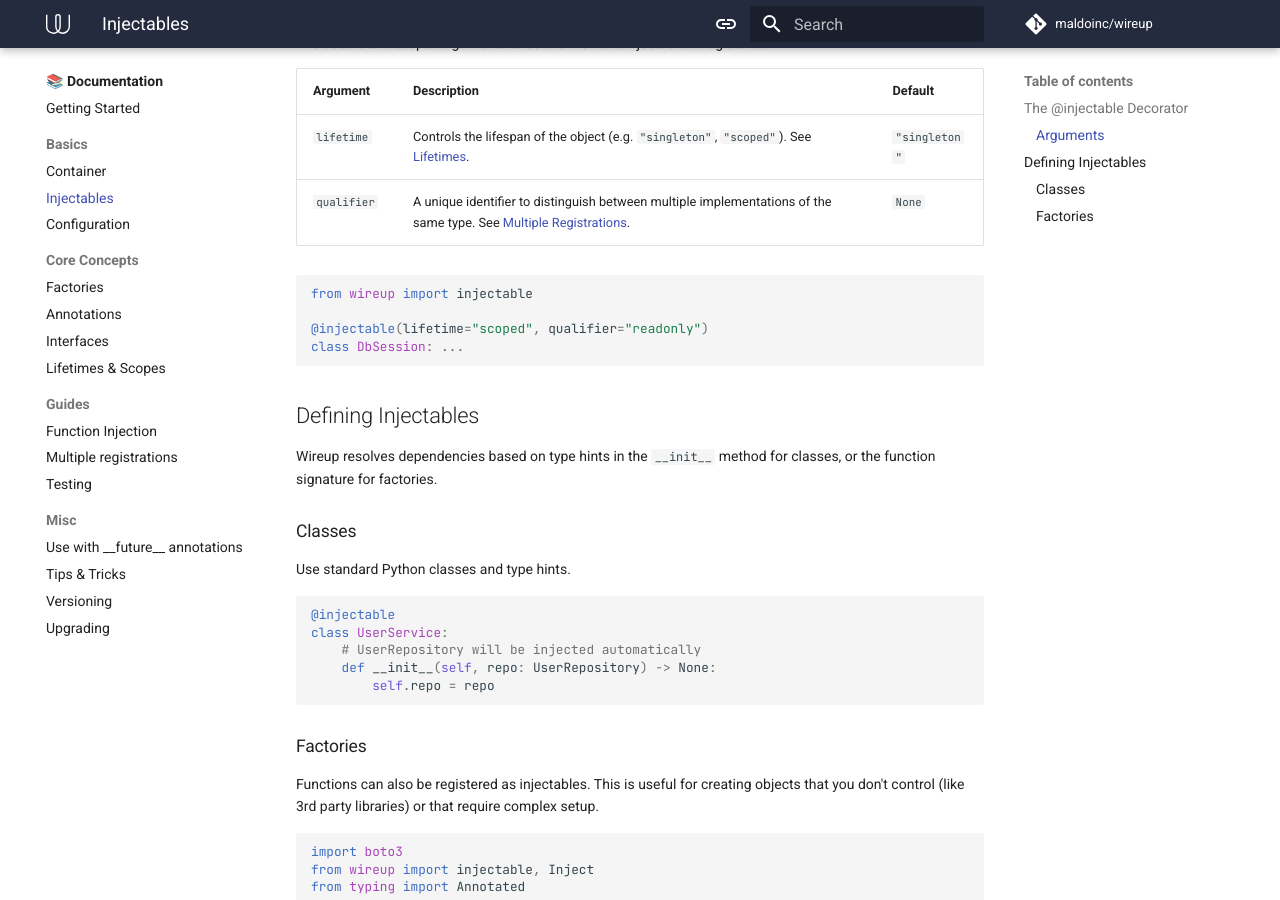
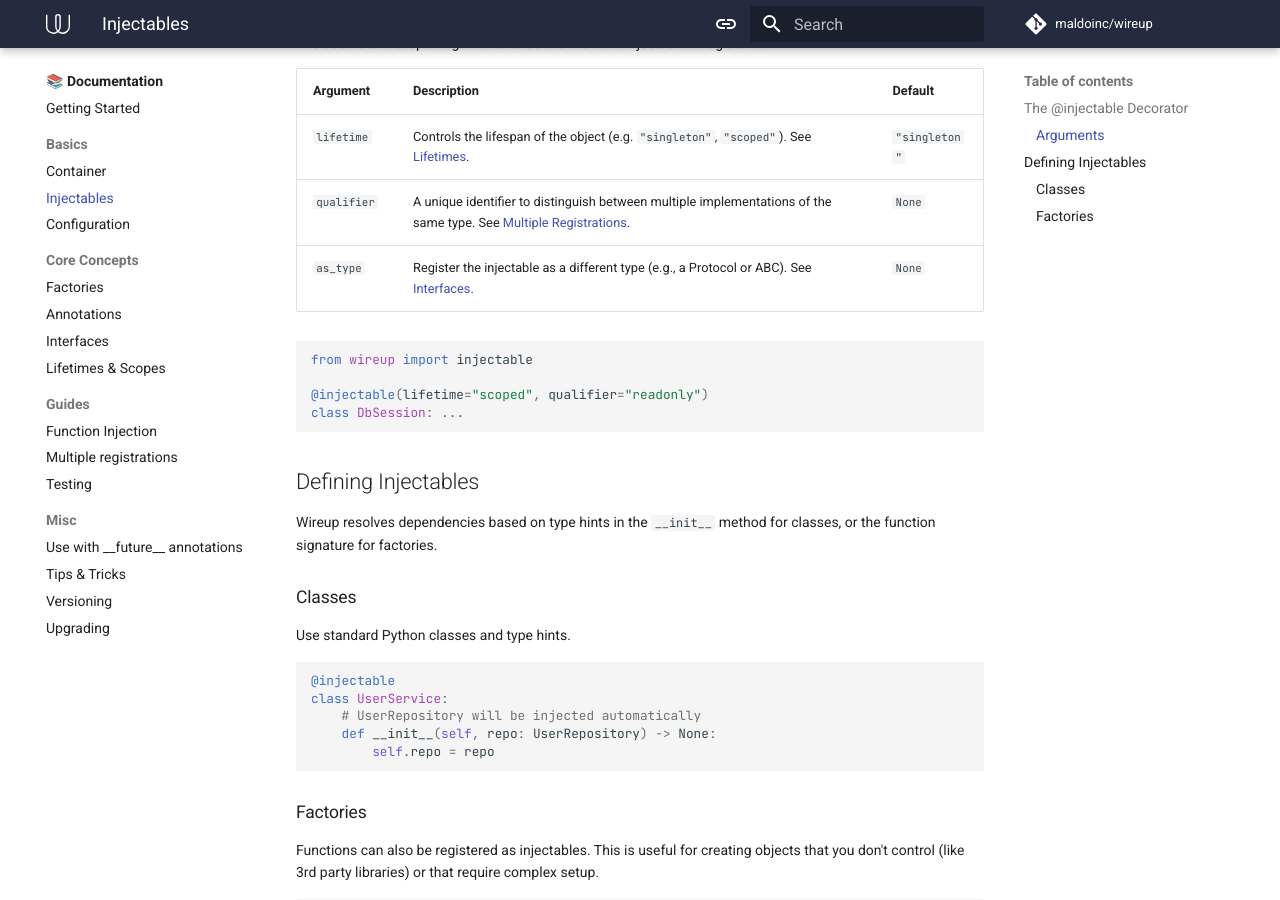
Before and after one commit to maldoinc/wireup, an MkDocs documentation site: the page built from docs/pages/injectables.md, in a window 1280 px wide and 900 px high, scrolled down 538 px. Built offline with MkDocs 1.6.1 and Material for MkDocs 9.7.7, drawn with Linux system fonts in a browser that asks for light colours; comment, search, counter and statistics services are not loaded; the version menu is left out.

Commit message:
Add as_type to injectables docs page

````diff
--- a/docs/pages/injectables.md
+++ b/docs/pages/injectables.md
@@ -24,6 +24,7 @@ The decorator accepts arguments to control how the injectable is registered:
 | :--- | :--- | :--- |
 | `lifetime` | Controls the lifespan of the object (e.g. `"singleton"`, `"scoped"`). See [Lifetimes](lifetimes_and_scopes.md). | `"singleton"` |
 | `qualifier` | A unique identifier to distinguish between multiple implementations of the same type. See [Multiple Registrations](multiple_registrations.md). | `None` |
+| `as_type` | Register the injectable as a different type (e.g., a Protocol or ABC). See [Interfaces](interfaces.md). | `None` |
 
 ```python
 from wireup import injectable
````
